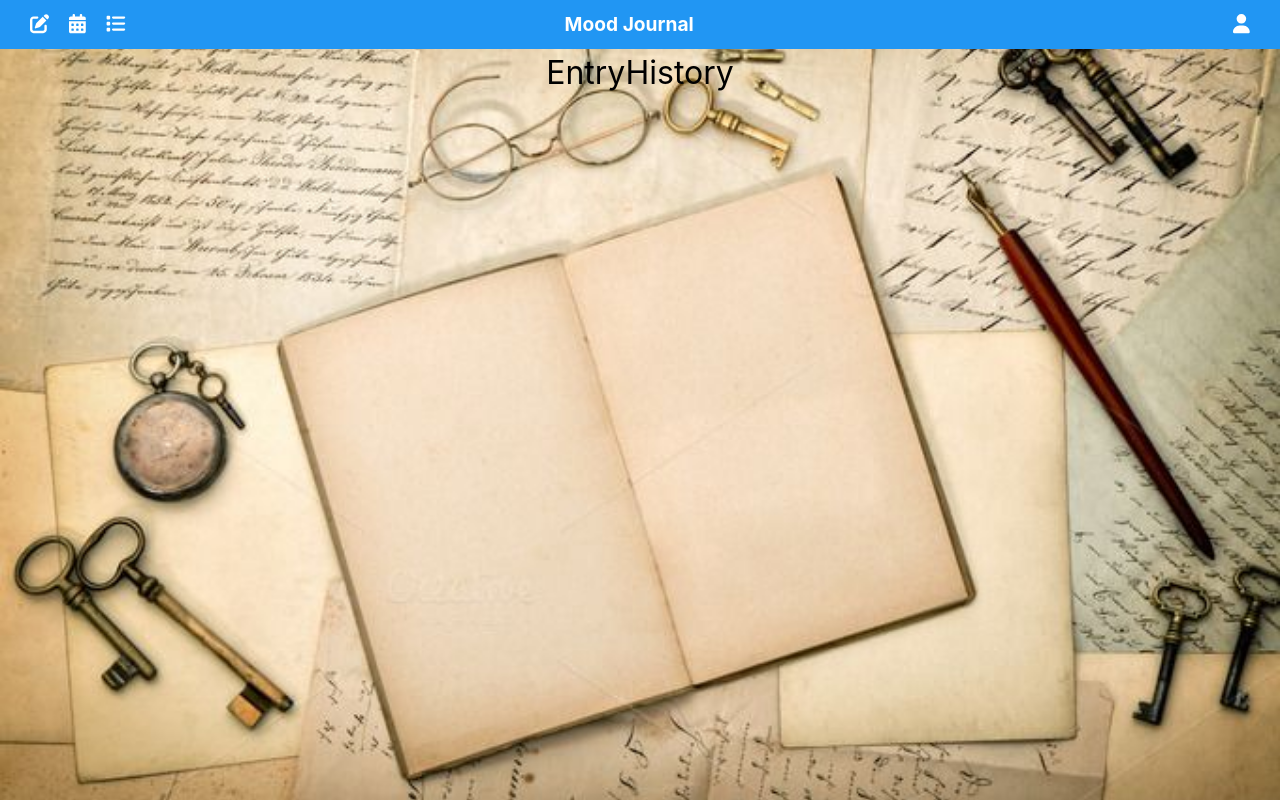
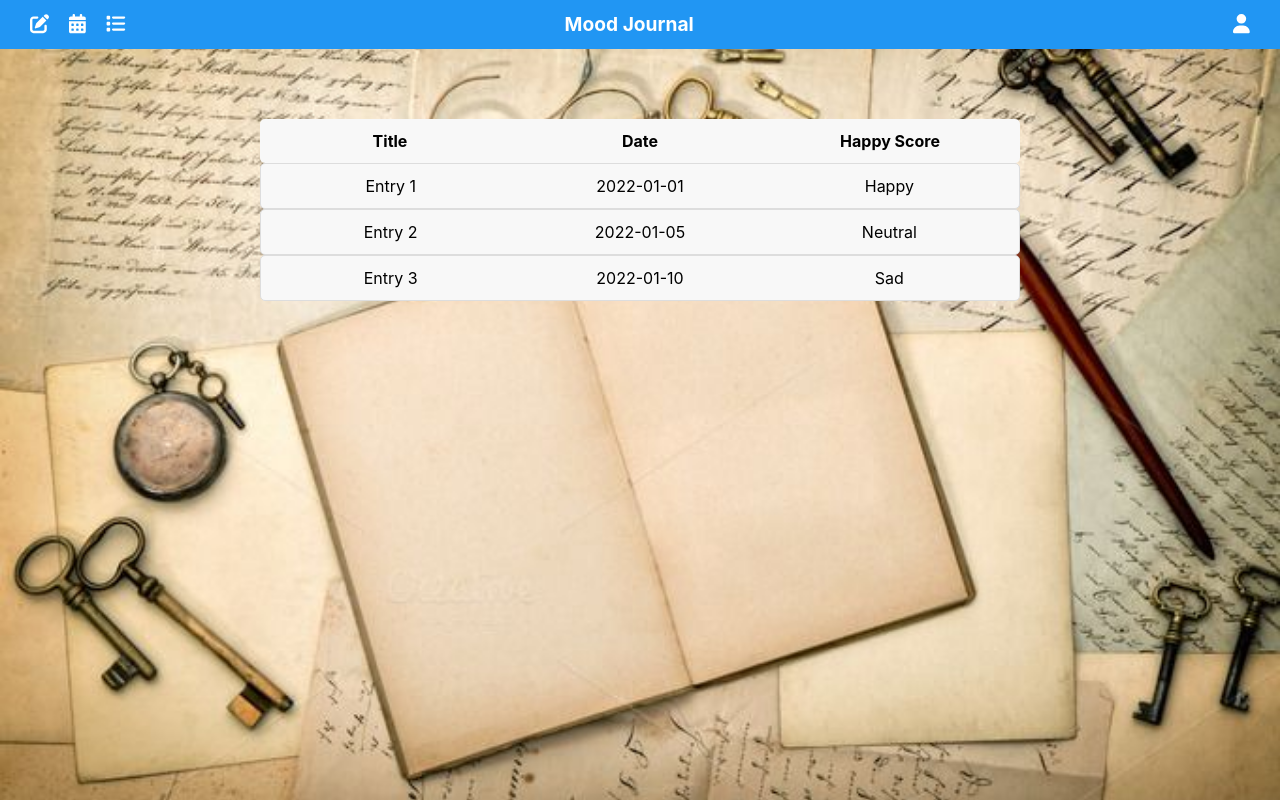
Before and after one commit to ahmetdumlu/MoodJournal, a React (Create React App) app in the folder frontend/: page /entryHistory in a window 1280 px wide. Built offline with nearby package versions, Linux system fonts and the light colour scheme.

Commit message:
Add entry history page

```diff
--- /dev/null
+++ b/frontend/src/components/EntryHistory.css
@@ -0,0 +1,30 @@
+
+
+
+.entry-history-container {
+    max-width: 800px;
+    margin: 0 auto;
+    padding: 20px;
+    box-sizing: border-box;
+    margin-top: 50px;
+  }
+
+  .entry-header,
+  .entry-entry {
+    display: grid;
+    grid-template-columns: repeat(3, 1fr);
+    gap: 10px;
+    background-color: #f8f8f8;
+    padding: 10px;
+    border-radius: 5px;
+  }
+
+  .entry-header {
+    font-weight: bold;
+  }
+
+  .entry-entry {
+    border: 1px solid #ddd;
+  }
+
+  /* Optional: Add some styling for better visual appeal */
--- a/frontend/src/components/EntryHistory.js
+++ b/frontend/src/components/EntryHistory.js
@@ -1,9 +1,33 @@
 import React from 'react';
-function EntryHistory(){
-    return(
-        <div>
-            <h1>EntryHistory</h1>
+import './EntryHistory.css';
+
+const EntryHistory = () => {
+  // Dummy data for testing
+  const entryHistory = [
+    { id: 1, title: 'Entry 1', date: '2022-01-01', label: 'Happy' },
+    { id: 2, title: 'Entry 2', date: '2022-01-05', label: 'Neutral' },
+    { id: 3, title: 'Entry 3', date: '2022-01-10', label: 'Sad' },
+    // Add more dummy data as needed
+  ];
+
+  return (
+    <div className="entry-history-wrapper">
+      <div className="entry-history-container">
+        <div className="entry-header">
+          <div>Title</div>
+          <div>Date</div>
+          <div>Happy Score</div>
         </div>
-    )
-}
+        {entryHistory.map((entry) => (
+          <div key={entry.id} className="entry-entry">
+            <div>{entry.title}</div>
+            <div>{entry.date}</div>
+            <div>{entry.label}</div>
+          </div>
+        ))}
+      </div>
+    </div>
+  );
+};
+
 export default EntryHistory;
```
